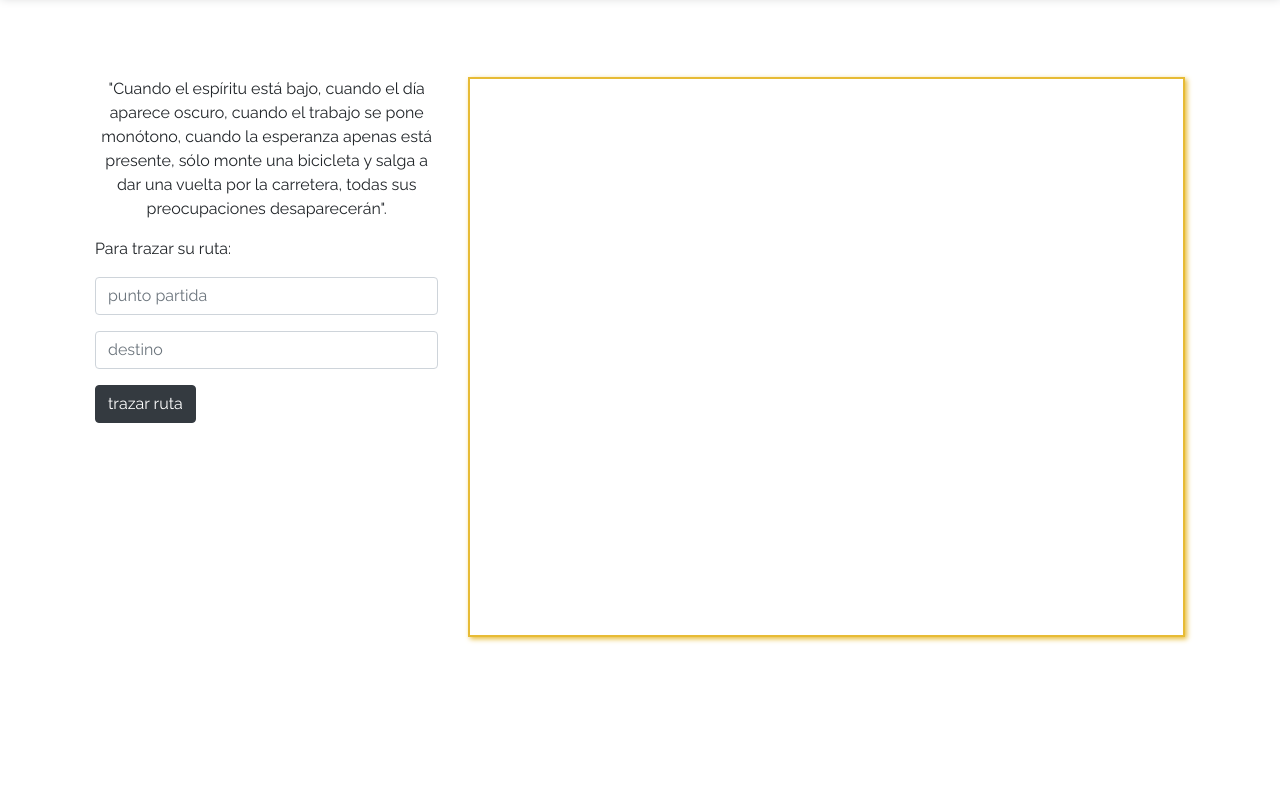
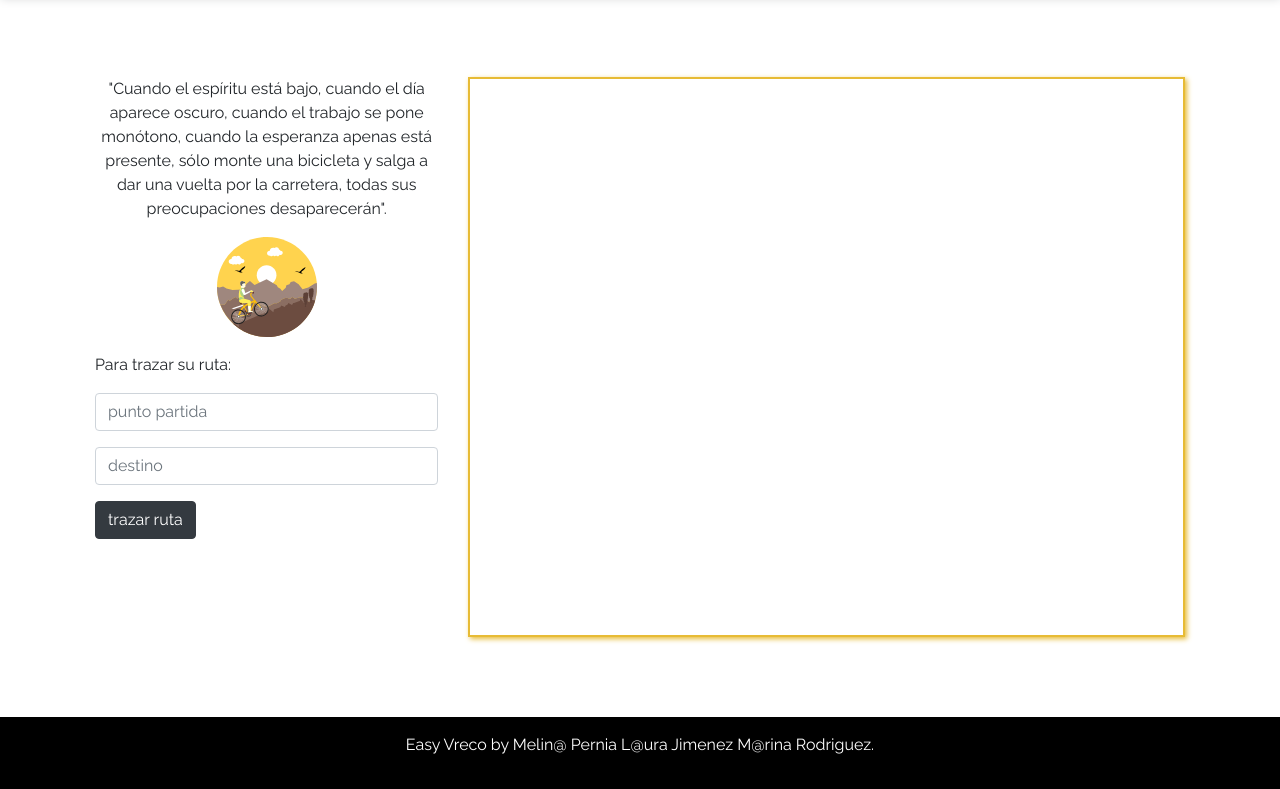
Before and after one commit to LauraJimenezH/easy-vreco, a plain HTML site: page index.html in a window 1280 px wide. Shown: the part 71-860 px from the top of the page. Before the commit the page ends 800 px from the top, so only its background shows below. Drawn offline with nearby package versions, Linux system fonts and the light colour scheme; some packages are replaced by stand-ins of ours.

Commit message:
Añadiendo imagenes,footer y estilos

```diff
--- a/css/main.css
+++ b/css/main.css
@@ -28,3 +28,9 @@ section {
   padding: 10vh;
   background: #ffffff;
 }
+
+footer {
+  background: #000000;
+  color: #ffffff;
+  padding: 2vh;
+}
--- a/index.html
+++ b/index.html
@@ -13,6 +13,7 @@
 <header>
   <nav class="navbar navbar-light">
     <a class="navbar-brand" href="#">
+    <img src="assets/images/ruta.svg" alt="logo route">
     <spam>Route Maps</spam></a>
   </nav>
 </header>
@@ -21,6 +22,7 @@
     <div class="row">
       <div class="col-md-4">
         <p class="text-center">"Cuando el espíritu está bajo, cuando el día aparece oscuro, cuando el trabajo se pone monótono, cuando la esperanza apenas está presente, sólo monte una bicicleta y salga a dar una vuelta por la carretera, todas sus preocupaciones desaparecerán".</p>
+        <div class="text-center"><img src="assets/images/montana.svg" alt="" height="100px"></div>
         <p class="mt-3">Para trazar su ruta: </p>
         <input type="text" class="form-control mt-3" id="origin" placeholder="punto partida">
         <input type="text" class="form-control mt-3" id="destination" placeholder="destino">
@@ -33,7 +35,14 @@
     </div>
   </div>
 </section>
-
+<footer>
+    <div class="container">
+        <div class="row">
+            <div class="col-md-12 text-center">Easy Vreco by Melin@ Pernia L@ura Jimenez M@rina Rodriguez.</p>
+            </div>
+        </div>
+    </div>
+</footer>
 <body>
   <script async defer src="https://maps.googleapis.com/maps/api/js?key=AIzaSyCXKe14xW7zJYuAMGijqniuaWbLFL121M4&libraries=places">
   </script>
```
Also changed, not shown: assets/images/montana.svg (added), assets/images/ruta.svg (added).
